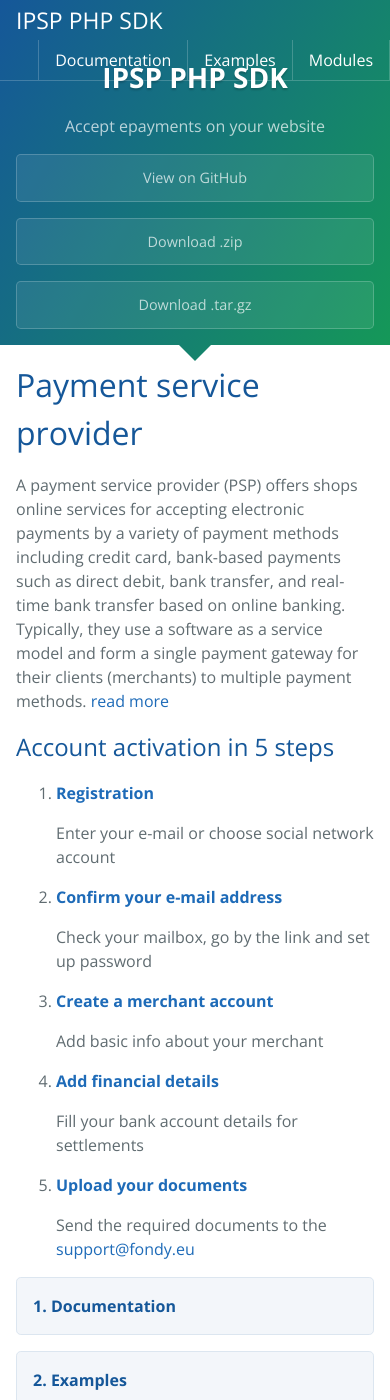
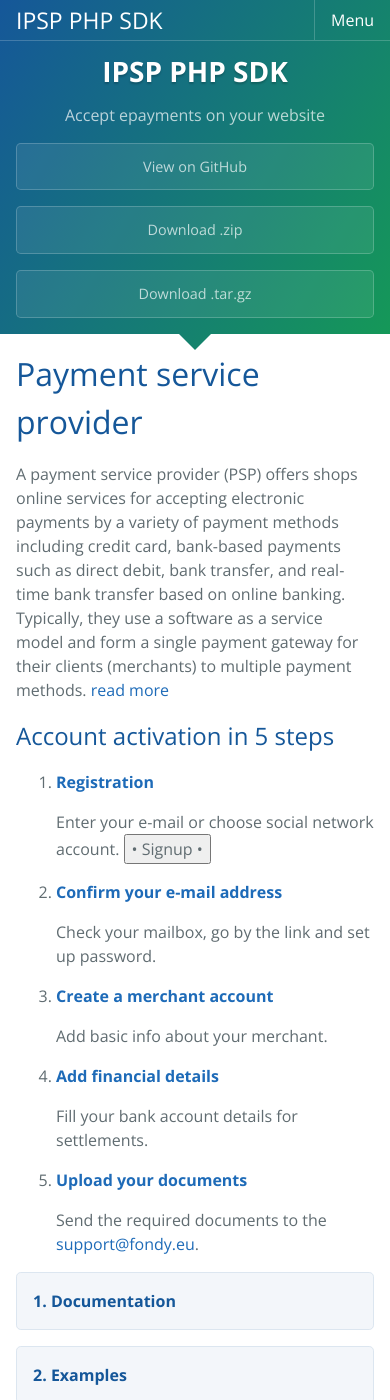
Before and after one commit to kosatyi/ipsp-php, a Jekyll site: the page built from index.md, in a window 390 px wide and 1400 px high. Built offline with Jekyll 4.4.1, drawn with Linux system fonts in a browser that asks for light colours; our own code applies the rules of GitHub Pages for plain Markdown files.

Commit message:
update project

```diff
--- a/_config.yml
+++ b/_config.yml
@@ -1,3 +1,5 @@
+gems:
+  - jekyll-seo-tag
 #Others
 markdown: kramdown
 # Setup
@@ -7,7 +9,7 @@ baseurl:      /ipsp-php
 
 author:
   name:       Stepan Kosatyi
-  url:        http://www.kosatyi.com
+  url:        http://www.kosatyi.com/
 
 buttons:
   github: https://github.com/kosatyi/ipsp-php
--- a/_includes/toolbar.html
+++ b/_includes/toolbar.html
@@ -4,6 +4,7 @@
             <a href="{{site.baseurl}}/" data-rel="^{{site.baseurl}}">{{ site.title }}</a>
         </div>
         <nav class="page-menu">
+            <a href="#" data-rel="^/menu" data-toggle="true">Menu</a>
             {% include navigation.html max_depth=1 %}
         </nav>
     </div>
--- a/_layouts/default.html
+++ b/_layouts/default.html
@@ -1,12 +1,12 @@
 <!DOCTYPE html>
 <html lang="en-us" class="{{ page.template | default: 'docs' }}">
 <head>
-    <meta charset="UTF-8">
-    <title>{{ page.title }} - {{ site.title }}</title>
-    <meta name="viewport" content="width=device-width, initial-scale=1">
-    <meta name="theme-color" content="#157878">
-    <link rel="stylesheet" href="{{site.baseurl}}/assets/css/main.css">
-</head>
+<meta charset="UTF-8">
+<title>{{ page.title }} - {{ site.title }}</title>
+<meta name="viewport" content="width=device-width, initial-scale=1">
+<meta name="theme-color" content="#157878">
+<link rel="stylesheet" href="{{site.baseurl}}/assets/css/main.css">
+{% seo %}</head>
 <body>
 <main class="page-wrapper">
 {% include toolbar.html %}
--- a/assets/css/main.css
+++ b/assets/css/main.css
@@ -1177,159 +1177,201 @@ a:hover {
   line-height: 3.5rem;
   font-size: 23px;
 }
-@media screen and (max-width: 64em) {
+@media screen and (max-width: 42em) {
   /* line 141, ../../_sass/main.scss */
   .page-brand {
     line-height: 2.5rem;
-  }
-}
-@media screen and (max-width: 42em) {
-  /* line 141, ../../_sass/main.scss */
-  .page-brand {
     padding-left: 1rem;
   }
 }
-/* line 153, ../../_sass/main.scss */
+/* line 151, ../../_sass/main.scss */
 .page-brand a {
   line-height: 0px;
   text-decoration: none;
   color: #fff;
 }
 
+/* line 158, ../../_sass/main.scss */
+.page-menu {
+  float: right;
+  position: relative;
+}
 /* line 161, ../../_sass/main.scss */
 .page-menu ul {
   padding: 0;
   margin: 0;
   list-style: none;
+  border-left: 1px solid rgba(255, 255, 255, 0.2);
   float: right;
-  border-left: 1px solid rgba(255, 255, 255, 0.2);
-}
-/* line 168, ../../_sass/main.scss */
+}
+@media screen and (max-width: 42em) {
+  /* line 161, ../../_sass/main.scss */
+  .page-menu ul {
+    display: none;
+    position: absolute;
+    top: 100%;
+    right: 0;
+  }
+}
+/* line 174, ../../_sass/main.scss */
 .page-menu li {
   float: left;
   border-right: 1px solid rgba(255, 255, 255, 0.2);
 }
-/* line 171, ../../_sass/main.scss */
-.page-menu li a {
+@media screen and (max-width: 42em) {
+  /* line 174, ../../_sass/main.scss */
+  .page-menu li {
+    float: none;
+  }
+}
+/* line 181, ../../_sass/main.scss */
+.page-menu a {
   color: #fff;
   font-weight: 400;
   position: relative;
   text-decoration: none;
   display: block;
+  transition: color 0.2s, background-color 0.2s, border-color 0.2s;
   padding: 1rem 1rem;
-  transition: color 0.2s, background-color 0.2s, border-color 0.2s;
-}
-@media screen and (max-width: 64em) {
-  /* line 171, ../../_sass/main.scss */
-  .page-menu li a {
+}
+@media screen and (max-width: 42em) {
+  /* line 181, ../../_sass/main.scss */
+  .page-menu a {
     padding: 0.5rem 1rem;
   }
 }
-/* line 182, ../../_sass/main.scss */
-.page-menu li a:hover {
+/* line 192, ../../_sass/main.scss */
+.page-menu a:hover {
   background-color: rgba(255, 255, 255, 0.1);
 }
-/* line 186, ../../_sass/main.scss */
-.page-menu li a.active:hover, .page-menu li a.active {
+/* line 196, ../../_sass/main.scss */
+.page-menu a.active:hover, .page-menu a.active {
   background-color: rgba(255, 255, 255, 0.2);
   color: #fff;
 }
-/* line 190, ../../_sass/main.scss */
-.page-menu li a.active + ul {
-  display: block;
-}
-
-/* line 198, ../../_sass/main.scss */
+/* line 202, ../../_sass/main.scss */
+.page-menu [data-toggle] {
+  display: none;
+  border-left: 1px solid rgba(255, 255, 255, 0.2);
+}
+@media screen and (max-width: 42em) {
+  /* line 202, ../../_sass/main.scss */
+  .page-menu [data-toggle] {
+    display: block;
+  }
+  /* line 208, ../../_sass/main.scss */
+  .page-menu [data-toggle].show {
+    background: #18af64;
+  }
+  /* line 210, ../../_sass/main.scss */
+  .page-menu [data-toggle].show + ul {
+    display: block;
+    border: 1px solid rgba(255, 255, 255, 0.2);
+    background: #18af64;
+    border-right: 0;
+  }
+  /* line 215, ../../_sass/main.scss */
+  .page-menu [data-toggle].show + ul li {
+    border-bottom: 1px solid rgba(255, 255, 255, 0.2);
+  }
+  /* line 217, ../../_sass/main.scss */
+  .page-menu [data-toggle].show + ul li:last-child {
+    border-bottom: none;
+  }
+}
+
+/* line 227, ../../_sass/main.scss */
 .page-header {
   color: #fff;
   background-color: #159957;
   background-image: linear-gradient(120deg, #155799, #159957);
   padding-top: 3.5rem;
 }
-@media screen and (max-width: 64em) {
-  /* line 198, ../../_sass/main.scss */
+@media screen and (max-width: 42em) {
+  /* line 227, ../../_sass/main.scss */
   .page-header {
     padding-top: 2.5rem;
   }
 }
-/* line 206, ../../_sass/main.scss */
+/* line 235, ../../_sass/main.scss */
 .page-header :last-child {
   margin-bottom: 0;
 }
 
-/* line 212, ../../_sass/main.scss */
+/* line 241, ../../_sass/main.scss */
 .page-banner {
   text-align: center;
 }
 @media screen and (min-width: 64em) {
-  /* line 212, ../../_sass/main.scss */
+  /* line 241, ../../_sass/main.scss */
   .page-banner {
     padding: 5rem 2rem;
   }
 }
 @media screen and (min-width: 42em) and (max-width: 64em) {
-  /* line 212, ../../_sass/main.scss */
+  /* line 241, ../../_sass/main.scss */
   .page-banner {
     padding: 3rem 2rem;
   }
 }
 @media screen and (max-width: 42em) {
-  /* line 212, ../../_sass/main.scss */
+  /* line 241, ../../_sass/main.scss */
   .page-banner {
     padding: 1rem;
   }
 }
 
 @media screen and (min-width: 64em) {
-  /* line 225, ../../_sass/main.scss */
+  /* line 254, ../../_sass/main.scss */
   .page-overview {
     padding: 2rem;
   }
 }
 @media screen and (min-width: 42em) and (max-width: 64em) {
-  /* line 225, ../../_sass/main.scss */
+  /* line 254, ../../_sass/main.scss */
   .page-overview {
     padding: 2rem;
   }
 }
 @media screen and (max-width: 42em) {
-  /* line 225, ../../_sass/main.scss */
+  /* line 254, ../../_sass/main.scss */
   .page-overview {
     padding: 1rem;
   }
 }
 
-/* line 237, ../../_sass/main.scss */
+/* line 266, ../../_sass/main.scss */
 .project-name {
   margin-top: 0;
   margin-bottom: 1rem;
   text-shadow: 0px 2px 2px rgba(0, 0, 0, 0.2);
-}
-/* line 241, ../../_sass/main.scss */
+  line-height: 1.1;
+}
+/* line 270, ../../_sass/main.scss */
 .project-name a {
   color: #fff;
   text-decoration: none;
 }
 @media screen and (min-width: 64em) {
-  /* line 237, ../../_sass/main.scss */
+  /* line 266, ../../_sass/main.scss */
   .project-name {
     font-size: 3.25rem;
   }
 }
 @media screen and (min-width: 42em) and (max-width: 64em) {
-  /* line 237, ../../_sass/main.scss */
+  /* line 266, ../../_sass/main.scss */
   .project-name {
     font-size: 2.25rem;
   }
 }
 @media screen and (max-width: 42em) {
-  /* line 237, ../../_sass/main.scss */
+  /* line 266, ../../_sass/main.scss */
   .project-name {
     font-size: 1.75rem;
   }
 }
 
-/* line 256, ../../_sass/main.scss */
+/* line 286, ../../_sass/main.scss */
 .project-tagline {
   margin-top: 0;
   margin-bottom: 1rem;
@@ -1337,57 +1379,57 @@ a:hover {
   opacity: 0.7;
 }
 @media screen and (min-width: 64em) {
-  /* line 256, ../../_sass/main.scss */
+  /* line 286, ../../_sass/main.scss */
   .project-tagline {
     font-size: 1.25rem;
   }
 }
 @media screen and (min-width: 42em) and (max-width: 64em) {
-  /* line 256, ../../_sass/main.scss */
+  /* line 286, ../../_sass/main.scss */
   .project-tagline {
     font-size: 1.15rem;
   }
 }
 @media screen and (max-width: 42em) {
-  /* line 256, ../../_sass/main.scss */
+  /* line 286, ../../_sass/main.scss */
   .project-tagline {
     font-size: 1rem;
     margin-bottom: 1rem;
   }
 }
 
-/* line 273, ../../_sass/main.scss */
+/* line 303, ../../_sass/main.scss */
 .page-content {
   margin-top: -1rem;
   word-wrap: break-word;
 }
-/* line 276, ../../_sass/main.scss */
+/* line 306, ../../_sass/main.scss */
 .page-content .container {
   overflow: hidden;
   padding: 1rem 2rem;
 }
 @media screen and (max-width: 42em) {
-  /* line 276, ../../_sass/main.scss */
+  /* line 306, ../../_sass/main.scss */
   .page-content .container {
     padding: 0rem 1rem;
   }
 }
-/* line 283, ../../_sass/main.scss */
+/* line 313, ../../_sass/main.scss */
 .page-content img {
   max-width: 100%;
 }
-/* line 286, ../../_sass/main.scss */
+/* line 316, ../../_sass/main.scss */
 .page-content h1, .page-content h2, .page-content h3, .page-content h4, .page-content h5, .page-content h6 {
   margin-top: 1rem;
   margin-bottom: 1rem;
   font-weight: normal;
   color: #155799;
 }
-/* line 292, ../../_sass/main.scss */
+/* line 322, ../../_sass/main.scss */
 .page-content p {
   margin-bottom: 1em;
 }
-/* line 295, ../../_sass/main.scss */
+/* line 325, ../../_sass/main.scss */
 .page-content code {
   padding: 2px 4px;
   font-family: Consolas, "Liberation Mono", Menlo, Courier, monospace;
@@ -1396,12 +1438,12 @@ a:hover {
   background-color: #f3f6fa;
   border-radius: 0.3rem;
 }
-/* line 303, ../../_sass/main.scss */
+/* line 333, ../../_sass/main.scss */
 .page-content table {
   margin-bottom: 1rem;
   width: 100%;
 }
-/* line 307, ../../_sass/main.scss */
+/* line 337, ../../_sass/main.scss */
 .page-content pre {
   padding: 0.8rem;
   margin-top: 0;
@@ -1413,7 +1455,7 @@ a:hover {
   border: solid 1px #dce6f0;
   border-radius: 0.3rem;
 }
-/* line 318, ../../_sass/main.scss */
+/* line 348, ../../_sass/main.scss */
 .page-content pre > code {
   padding: 0;
   margin: 0;
@@ -1424,16 +1466,16 @@ a:hover {
   background: transparent;
   border: 0;
 }
-/* line 328, ../../_sass/main.scss */
+/* line 358, ../../_sass/main.scss */
 .page-content .highlight {
   margin-bottom: 1rem;
 }
-/* line 331, ../../_sass/main.scss */
+/* line 361, ../../_sass/main.scss */
 .page-content .highlight pre {
   margin-bottom: 0;
   word-break: normal;
 }
-/* line 335, ../../_sass/main.scss */
+/* line 365, ../../_sass/main.scss */
 .page-content .highlight pre, .page-content pre {
   padding: 0.8rem;
   overflow: auto;
@@ -1442,7 +1484,7 @@ a:hover {
   border-radius: 0.3rem;
   -webkit-overflow-scrolling: touch;
 }
-/* line 344, ../../_sass/main.scss */
+/* line 374, ../../_sass/main.scss */
 .page-content pre code, .page-content pre tt {
   display: inline;
   max-width: initial;
@@ -1454,30 +1496,30 @@ a:hover {
   background-color: transparent;
   border: 0;
 }
-/* line 354, ../../_sass/main.scss */
+/* line 384, ../../_sass/main.scss */
 .page-content pre code:before, .page-content pre code:after, .page-content pre tt:before, .page-content pre tt:after {
   content: normal;
 }
-/* line 358, ../../_sass/main.scss */
+/* line 388, ../../_sass/main.scss */
 .page-content ul, .page-content ol {
   margin-top: 0;
 }
-/* line 361, ../../_sass/main.scss */
+/* line 391, ../../_sass/main.scss */
 .page-content blockquote {
   padding: 0 1rem;
   margin-left: 0;
   color: #819198;
   border-left: 0.3rem solid #dce6f0;
 }
-/* line 367, ../../_sass/main.scss */
+/* line 397, ../../_sass/main.scss */
 .page-content blockquote > :first-child {
   margin-top: 0;
 }
-/* line 370, ../../_sass/main.scss */
+/* line 400, ../../_sass/main.scss */
 .page-content blockquote > :last-child {
   margin-bottom: 0;
 }
-/* line 373, ../../_sass/main.scss */
+/* line 403, ../../_sass/main.scss */
 .page-content table {
   display: block;
   width: 100%;
@@ -1486,32 +1528,32 @@ a:hover {
   word-break: keep-all;
   -webkit-overflow-scrolling: touch;
 }
-/* line 381, ../../_sass/main.scss */
+/* line 411, ../../_sass/main.scss */
 .page-content table th {
   font-weight: bold;
 }
-/* line 384, ../../_sass/main.scss */
+/* line 414, ../../_sass/main.scss */
 .page-content table th, .page-content table td {
   padding: 0.5rem 1rem;
   border: 1px solid #e9ebec;
 }
-/* line 388, ../../_sass/main.scss */
+/* line 418, ../../_sass/main.scss */
 .page-content dl {
   padding: 0;
 }
-/* line 391, ../../_sass/main.scss */
+/* line 421, ../../_sass/main.scss */
 .page-content dl dt {
   padding: 0;
   margin-top: 1rem;
   font-size: 1rem;
   font-weight: bold;
 }
-/* line 397, ../../_sass/main.scss */
+/* line 427, ../../_sass/main.scss */
 .page-content dl dd {
   padding: 0;
   margin-bottom: 1rem;
 }
-/* line 401, ../../_sass/main.scss */
+/* line 431, ../../_sass/main.scss */
 .page-content hr {
   height: 2px;
   padding: 0;
@@ -1520,24 +1562,24 @@ a:hover {
   border: 0;
 }
 
-/* line 412, ../../_sass/main.scss */
+/* line 442, ../../_sass/main.scss */
 .cards > ul {
   list-style-type: none;
   padding: 0;
   margin: 0;
   counter-reset: section;
 }
-/* line 417, ../../_sass/main.scss */
+/* line 447, ../../_sass/main.scss */
 .cards > ul:after {
   content: '';
   clear: both;
   display: table;
 }
-/* line 422, ../../_sass/main.scss */
+/* line 452, ../../_sass/main.scss */
 .cards > ul > li {
   margin-bottom: 1rem;
 }
-/* line 424, ../../_sass/main.scss */
+/* line 454, ../../_sass/main.scss */
 .cards > ul > li > a {
   display: block;
   padding: 1rem;
@@ -1550,12 +1592,12 @@ a:hover {
   border-radius: 0.3rem;
   transition: color 0.2s, background-color 0.2s, border-color 0.2s;
 }
-/* line 425, ../../_sass/main.scss */
+/* line 455, ../../_sass/main.scss */
 .cards > ul > li > a:before {
   counter-increment: section;
   content: counter(section) ". ";
 }
-/* line 439, ../../_sass/main.scss */
+/* line 469, ../../_sass/main.scss */
 .cards > ul > li > a:hover {
   color: #124a83;
   text-decoration: none;
--- a/assets/js/main.js
+++ b/assets/js/main.js
@@ -10,6 +10,14 @@
         return document.querySelector(String(selector)) || noopElement;
     };
 })();
+
+(function(){
+    find('[data-toggle]').addEventListener('click',function(ev){
+        ev.preventDefault();
+        this.classList.toggle('show');
+    });
+})();
+
 
 (function(){
     var wrapper = find('body');
--- a/index.md
+++ b/index.md
@@ -8,23 +8,23 @@ A payment service provider (PSP) offers shops online services for accepting elec
 
 1. [**Registration**]({{site.baseurl}}{% link activation/signup.md %})
 
-   Enter your e-mail or choose social network account
+   Enter your e-mail or choose social network account. <button id="signup"> &bull; Signup &bull;</button>
 
 2. [**Confirm your e-mail address**]({{site.baseurl}}{% link activation/email.md %})
 
-   Check your mailbox, go by the link and set up password
+   Check your mailbox, go by the link and set up password.
 
 3. [**Create a merchant account**]({{site.baseurl}}{% link activation/merchant.md %})
 
-   Add basic info about your merchant
+   Add basic info about your merchant.
 
 4. [**Add financial details**]({{site.baseurl}}{% link activation/settings.md %})
 
-   Fill your bank account details for settlements
+   Fill your bank account details for settlements.
 
 5. [**Upload your documents**]({{site.baseurl}}{% link activation/documents.md %})
 
-   Send the required documents to the [support@fondy.eu](mailto:support@fondy.eu)
+   Send the required documents to the [support@fondy.eu](mailto:support@fondy.eu).
 
 
 <nav class="cards">
```
Also changed, not shown: build.js (+6 -6 lines).
